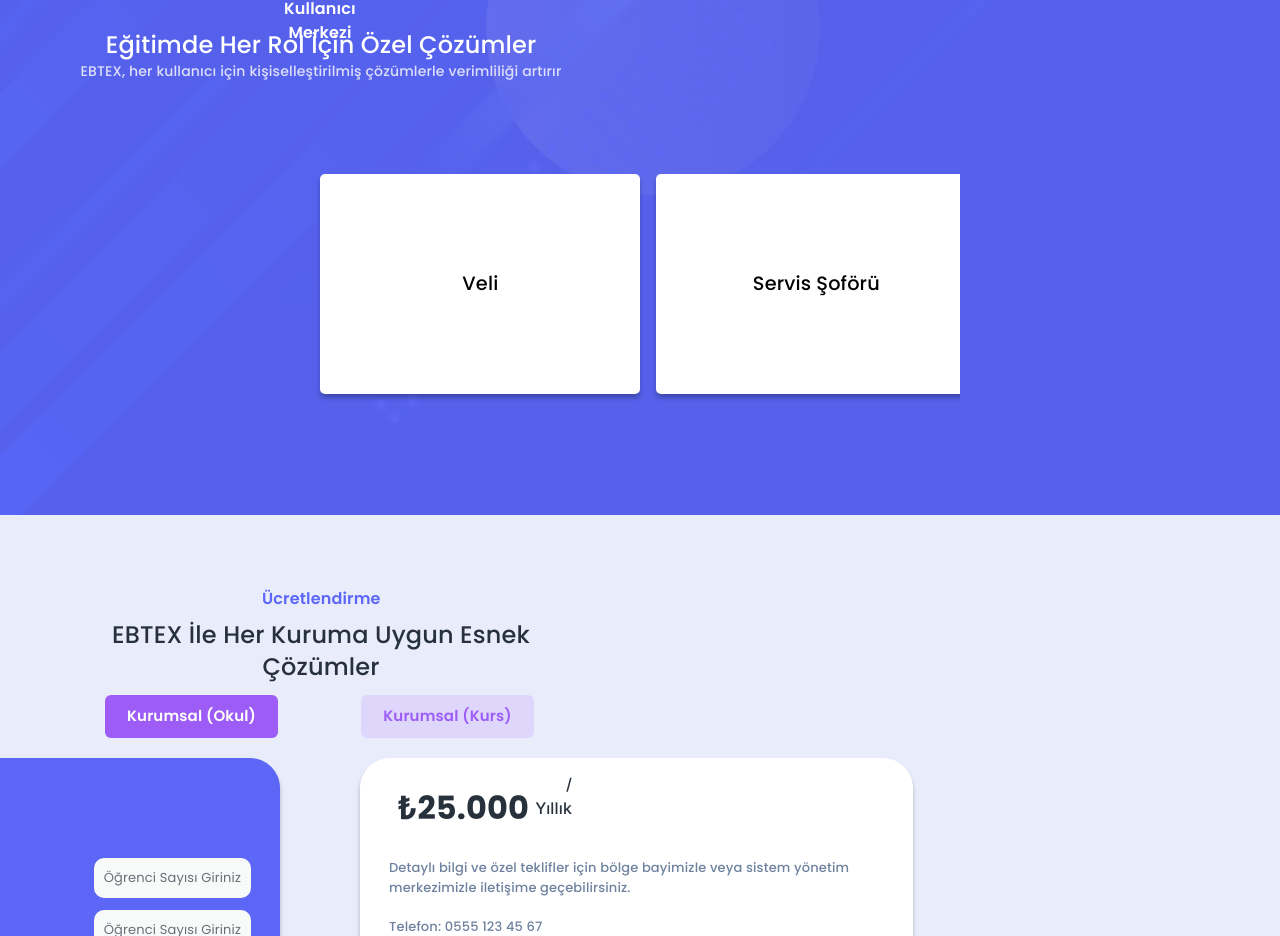
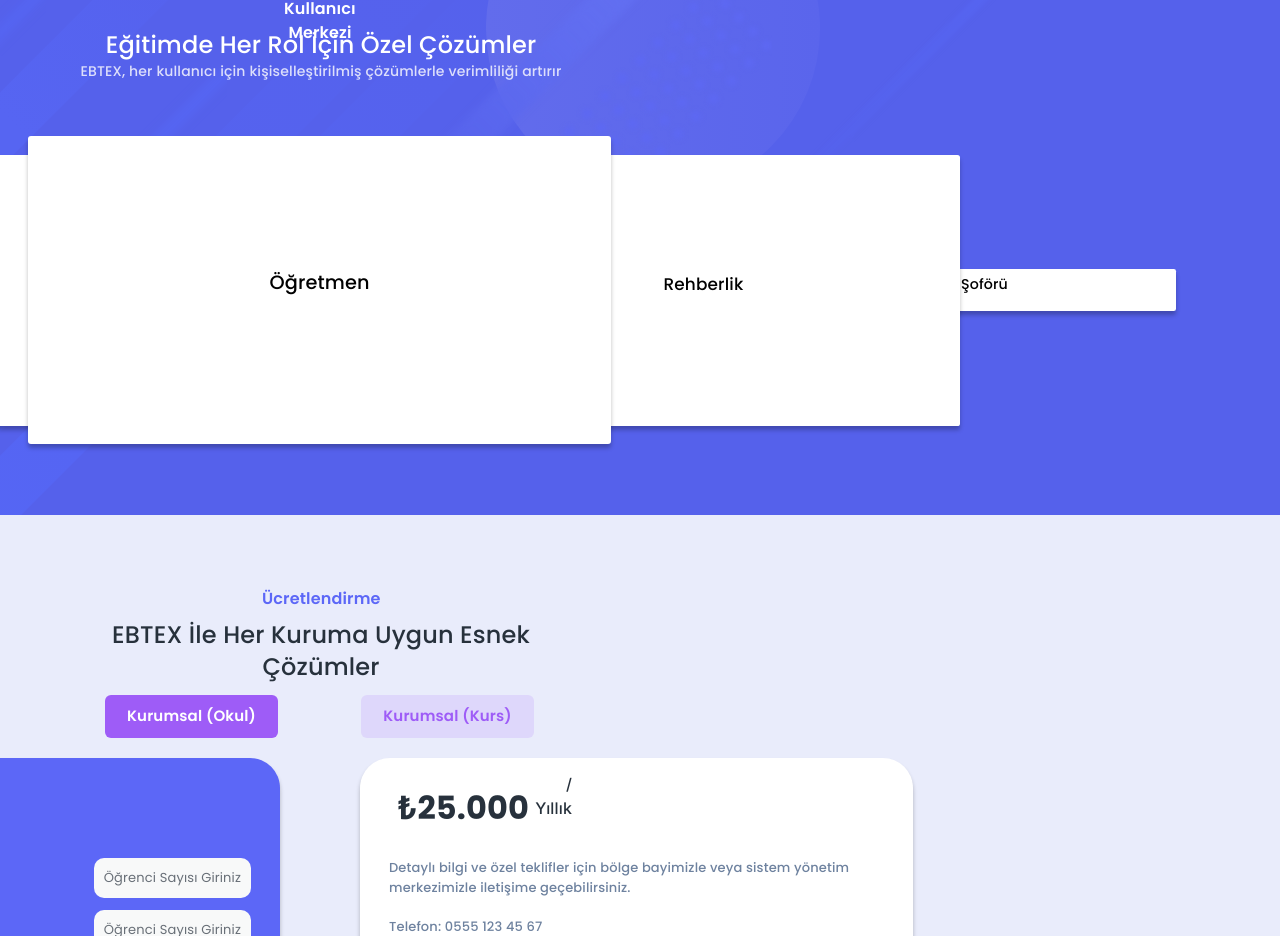
Before and after one commit to recepasl44/website, a Next.js app: page / in a window 1280 px wide. Shown: the part 4298-5234 px from the top of the page. Built offline with nearby package versions, Linux system fonts and the light colour scheme; what @mui/material-nextjs would draw is missing.

Commit message:
Revert "Add slider logic to DASHBOARDS"

```diff
--- a/components/d-a-s-h-b-o-a-r-d-s.tsx
+++ b/components/d-a-s-h-b-o-a-r-d-s.tsx
@@ -1,97 +1,37 @@
 import type { NextPage } from "next";
-import { useEffect, useRef } from "react";
-import styles from "./dashboard-slider.module.css";
 
 export type DASHBOARDSType = {
   className?: string;
 };
 
-const roles = ["Veli", "Servis Şoförü", "Öğrenci", "Rehberlik", "Öğretmen"];
-
 const DASHBOARDS: NextPage<DASHBOARDSType> = ({ className = "" }) => {
-  const sliderRef = useRef<HTMLUListElement>(null);
-
-  useEffect(() => {
-    const slider = sliderRef.current;
-    if (!slider) return;
-
-    let isDragging = false;
-    let startX = 0;
-    let scrollStart = 0;
-
-    const easeOut = (t: number) => 1 - Math.pow(1 - t, 3);
-
-    const animateScroll = (target: number) => {
-      const duration = 350;
-      const from = slider.scrollLeft;
-      const change = target - from;
-      const startTime = performance.now();
-
-      const step = (now: number) => {
-        const elapsed = now - startTime;
-        const progress = Math.min(elapsed / duration, 1);
-        slider.scrollLeft = from + change * easeOut(progress);
-        if (progress < 1) requestAnimationFrame(step);
-      };
-      requestAnimationFrame(step);
-    };
-
-    const snapToCard = () => {
-      const card = slider.querySelector(`.${styles.card}`) as HTMLElement | null;
-      if (!card) return;
-      const style = getComputedStyle(slider);
-      const gap = parseInt(style.gap) || 0;
-      const cardWidth = card.offsetWidth + gap;
-      const index = Math.round(slider.scrollLeft / cardWidth);
-      animateScroll(index * cardWidth);
-    };
-
-    const handlePointerDown = (e: PointerEvent) => {
-      isDragging = true;
-      slider.setPointerCapture(e.pointerId);
-      startX = e.clientX;
-      scrollStart = slider.scrollLeft;
-    };
-
-    const handlePointerMove = (e: PointerEvent) => {
-      if (!isDragging) return;
-      const dx = e.clientX - startX;
-      slider.scrollLeft = scrollStart - dx;
-    };
-
-    const endDrag = () => {
-      if (!isDragging) return;
-      isDragging = false;
-      snapToCard();
-    };
-
-    slider.addEventListener("pointerdown", handlePointerDown);
-    slider.addEventListener("pointermove", handlePointerMove);
-    slider.addEventListener("pointerup", endDrag);
-    slider.addEventListener("pointercancel", endDrag);
-    slider.addEventListener("pointerleave", endDrag);
-
-    return () => {
-      slider.removeEventListener("pointerdown", handlePointerDown);
-      slider.removeEventListener("pointermove", handlePointerMove);
-      slider.removeEventListener("pointerup", endDrag);
-      slider.removeEventListener("pointercancel", endDrag);
-      slider.removeEventListener("pointerleave", endDrag);
-    };
-  }, []);
-
   return (
     <section
       className={`w-[107rem] h-[19.263rem] flex flex-row items-start justify-start !pt-[1.188rem] !pb-[1.144rem] !pl-[13.563rem] !pr-[13.519rem] box-border relative z-[2] text-center text-[1.206rem] text-[#000] font-[Poppins] mq450:flex-col ${className}`}
     >
-      <div className={styles.sliderContainer}>
-        <ul className={styles.slider} ref={sliderRef}>
-          {roles.map((role) => (
-            <li key={role} className={styles.card}>
-              {role}
-            </li>
-          ))}
-        </ul>
+      <section className="h-[14.213rem] w-full !!m-[0 important] absolute top-[2.5rem] right-[0rem] left-[0rem] flex flex-row items-center justify-between gap-0 z-[0] text-center text-[0.888rem] text-[#000] font-[Poppins] mq450:static mq450:flex-col mq450:items-center">
+        <div className="h-[14.213rem] w-[26.875rem] shadow-[0px_4px_4px_rgba(0,_0,_0,_0.25)] rounded-[0.138rem] bg-[#fff] flex flex-col items-center justify-center !pt-[0.344rem] !pb-[0.969rem] !pl-[0.344rem] !pr-[0.344rem] box-border gap-[0.969rem]">
+          <div className="self-stretch h-[10.581rem] relative hidden" />
+          <div className="relative font-medium">Veli</div>
+        </div>
+        <div className="w-[26.875rem] shadow-[0px_4px_4px_rgba(0,_0,_0,_0.25)] rounded-[0.138rem] bg-[#fff] flex flex-col items-center justify-center !pt-[0.344rem] !pb-[0.969rem] !pl-[0.344rem] !pr-[0.344rem] box-border gap-[0.969rem]">
+          <div className="self-stretch h-[10.588rem] relative hidden" />
+          <div className="relative font-medium">Servis Şoförü</div>
+        </div>
+      </section>
+      <section className="h-[16.931rem] w-[79.919rem] flex flex-row items-center justify-between gap-0 z-[1] text-center text-[1.056rem] text-[#000] font-[Poppins] mq450:flex-col mq450:items-center">
+        <div className="h-[16.931rem] w-[32.031rem] shadow-[0px_4px_4px_rgba(0,_0,_0,_0.25)] rounded-[0.163rem] bg-[#fff] flex flex-col items-center justify-center !pt-[0.413rem] !pb-[1.156rem] !pl-[0.413rem] !pr-[0.413rem] box-border gap-[1.156rem]">
+          <div className="self-stretch h-[12.619rem] relative hidden" />
+          <div className="relative font-medium">Öğrenci</div>
+        </div>
+        <div className="h-[16.931rem] w-[32.031rem] shadow-[0px_4px_4px_rgba(0,_0,_0,_0.25)] rounded-[0.163rem] bg-[#fff] flex flex-col items-center justify-center !pt-[0.413rem] !pb-[1.156rem] !pl-[0.413rem] !pr-[0.413rem] box-border gap-[1.156rem]">
+          <div className="self-stretch h-[12.619rem] relative hidden" />
+          <div className="relative font-medium">Rehberlik</div>
+        </div>
+      </section>
+      <div className="h-full w-[36.444rem] !!m-[0 important] absolute top-[0rem] bottom-[0rem] left-[35.25rem] shadow-[0px_4px_4px_rgba(0,_0,_0,_0.25)] rounded-[0.188rem] bg-[#fff] flex flex-col items-center justify-center !pt-[0.469rem] !pb-[1.319rem] !pl-[0.469rem] !pr-[0.469rem] box-border gap-[1.319rem] z-[2]">
+        <div className="self-stretch h-[14.356rem] relative hidden" />
+        <div className="relative font-medium">Öğretmen</div>
       </div>
     </section>
   );
--- a/components/dashboard-slider.module.css
+++ /dev/null
@@ -1,38 +0,0 @@
-.sliderContainer {
-  width: 100%;
-  overflow-x: auto;
-  scroll-snap-type: x mandatory;
-  scroll-padding: 0 50%;
-  -webkit-overflow-scrolling: touch;
-  scrollbar-width: none;
-  display: flex;
-}
-.sliderContainer::-webkit-scrollbar {
-  display: none;
-}
-.slider {
-  display: flex;
-  gap: 1rem;
-  padding: 0 50%;
-}
-.card {
-  flex: 0 0 auto;
-  width: 20rem;
-  height: 13.75rem;
-  background-color: var(--color-white);
-  border-radius: var(--br-5);
-  box-shadow: 0 4px 4px rgba(0, 0, 0, 0.25);
-  display: flex;
-  align-items: center;
-  justify-content: center;
-  font-weight: 500;
-  scroll-snap-align: center;
-}
-@media (max-width: 768px) {
-  .slider {
-    padding: 0 5%;
-  }
-  .card {
-    width: 90%;
-  }
-}
```
